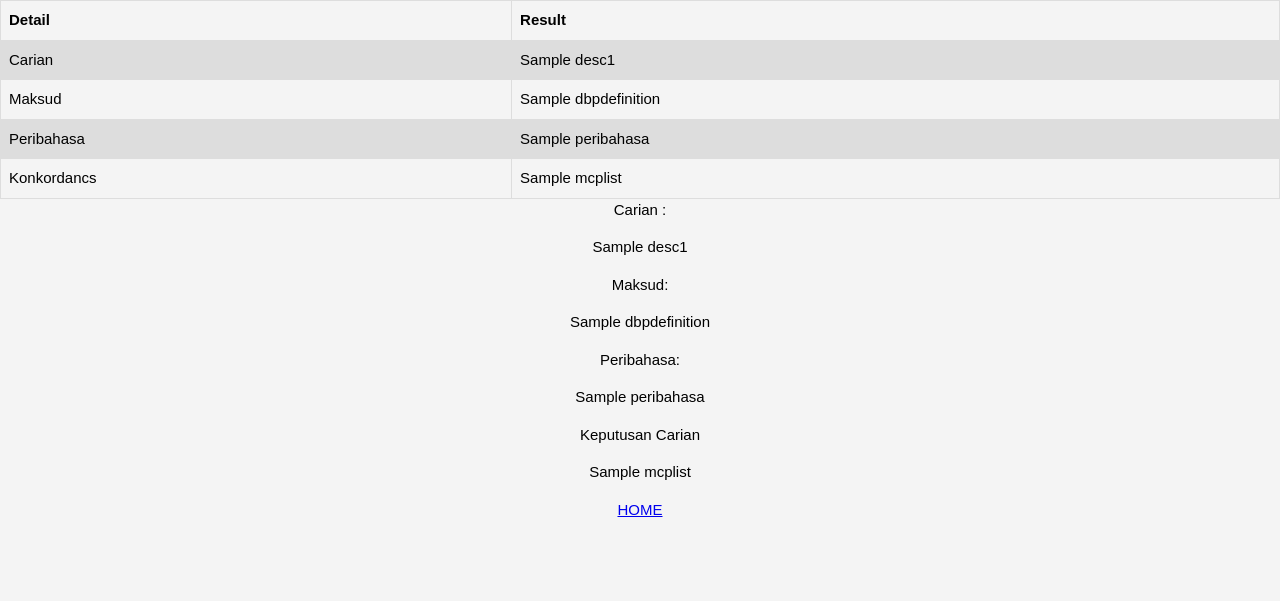
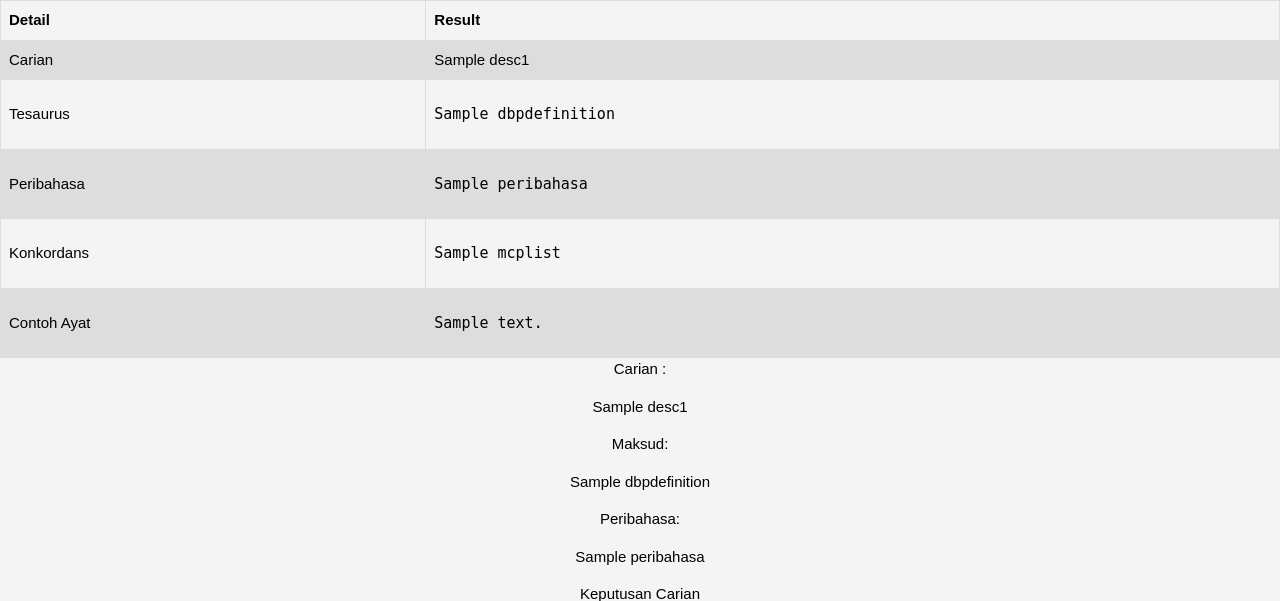
Before and after one commit to khaidinggg/movic-latest, a Django app: template movichome/templates/search.html in a window 1280 px wide. Shown: the part 103-704 px from the top of the page. Run offline with Django 3.2, Linux system fonts and the light colour scheme; the template is opened without the code that fills it: most values are stand-ins (such as "Sample title", 1, 10 or a date in 2020).

Commit message:
preformat result

```diff
--- a/movichome/templates/search.html
+++ b/movichome/templates/search.html
@@ -57,20 +57,24 @@ tr:nth-child(even) {
     <td>{{desc1.title}}</td>
   </tr>
   <tr>
-    <td>Maksud</td>
-    <td>{{desc2.DBPDefinition}}</td>
+    <td>Tesaurus</td>
+    <td><pre>{{desc2.DBPDefinition}}</pre></td>
   </tr>
   <tr>
     <td>Peribahasa</td>
-    <td>{{desc2.peribahasa}}</td>
+    <td><pre>{{desc2.peribahasa}}</pre></td>
   </tr>
   <tr>
-    <td>Konkordancs</td>
-    <td>{{desc3.MCPList}}</td>
+    <td>Konkordans</td>
+    <td><pre>{{desc3.MCPList}}</pre></td>
+  </tr>
+  <tr>
+    <td>Contoh Ayat</td>
+    <td><pre>{{desc3.description_2}}</pre></td>
   </tr>
 		</table>
 
-		<div>
+		      <div>
             Carian :
             <p>{{desc1.title}}</p>
             Maksud:
@@ -79,9 +83,10 @@ tr:nth-child(even) {
             <p>{{desc2.peribahasa}}</p>
             Keputusan Carian
             <p>
+
             	{{desc3.MCPList}}
 
-        	</p>
+          	</p>
         </div>
 
 
--- a/movichome/views.py
+++ b/movichome/views.py
@@ -37,9 +37,14 @@ def result(request):
     print(item1.count() , item2.count(), item3.count())
 
 
+
     #currentItem = item1.count()
     currentItem1 = item1.count()
     currentItem2 = item2.count()
     currentItem3 = item3.count()
 
+    myList = item3[currentItem1-1]
+
+    print(myList.MCPList)
+
     return render(request, 'search.html', {'desc1': item1[currentItem1-1], 'desc2': item2[currentItem2-1], 'desc3': item3[currentItem3-1]})
```
Also changed, not shown: movichome/scrap/mainMcpScrape.py (+4 -4 lines), khai.db.
